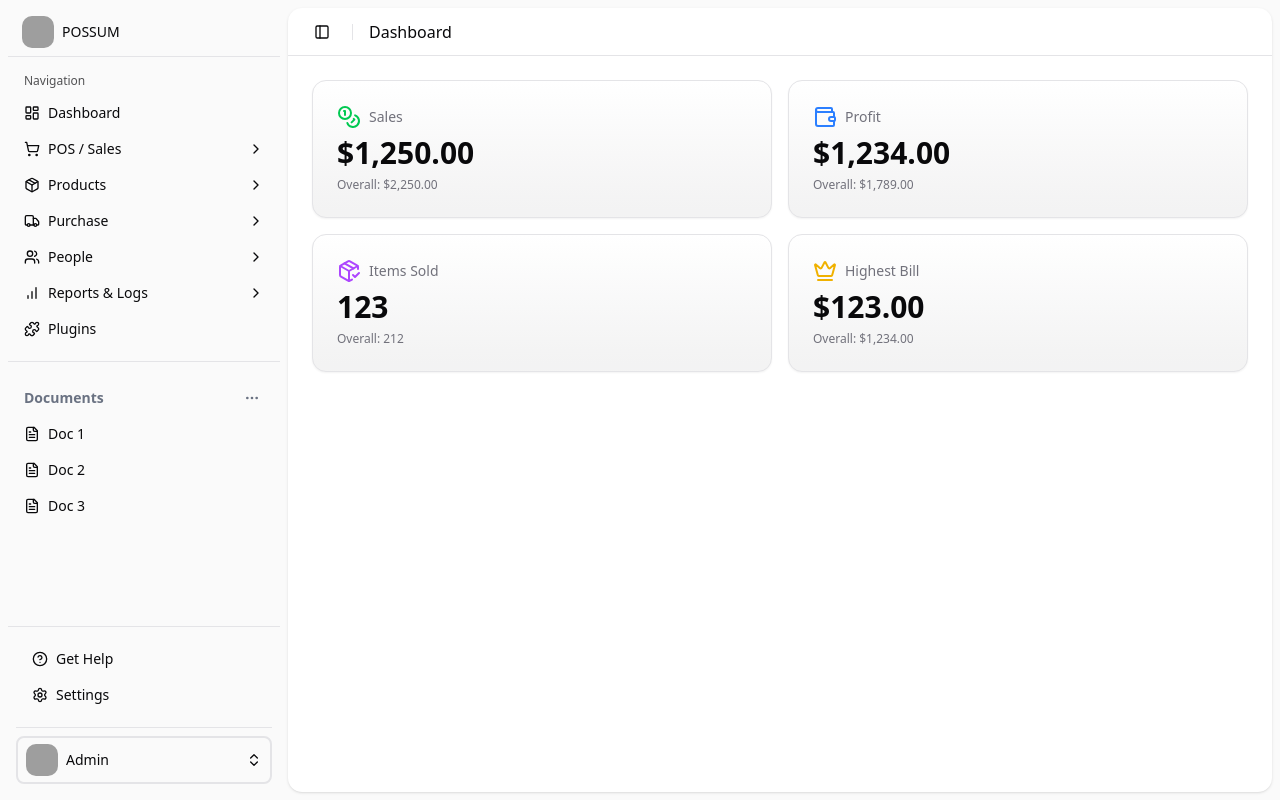
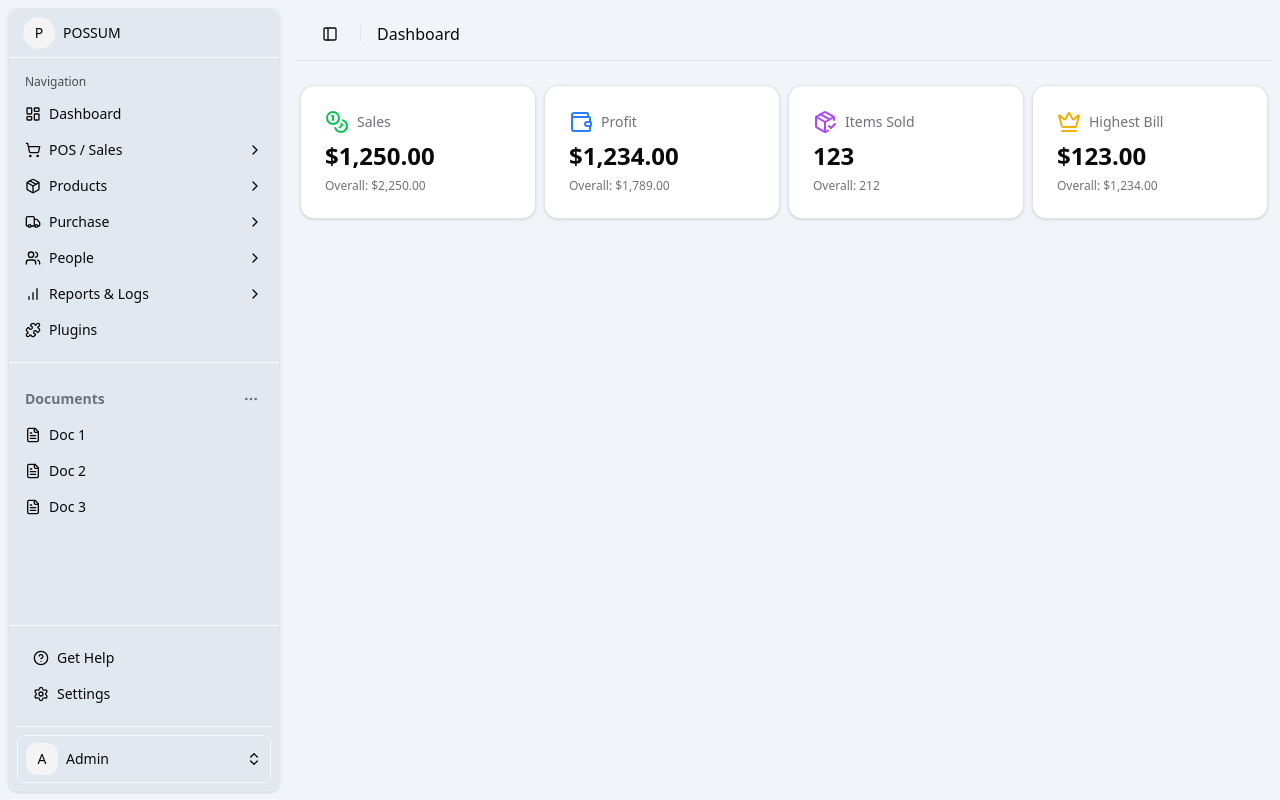
Before and after one commit to Krishneshvar/possum, a React (Vite) app in the folder app/: page / in a window 1280 px wide. Built offline with nearby package versions, Linux system fonts and the light colour scheme; grey boxes are pictures that could not be loaded.

Commit message:
feat: update colorscheme

```diff
--- a/app/src/app/App.jsx
+++ b/app/src/app/App.jsx
@@ -3,8 +3,7 @@ import { Toaster } from "@/components/ui/sonner";
 
 const appTheme = "light";
 
-const theme = {
-  light: {
+const colors = {
   primary: 'bg-blue-600',
   primary_hover: 'bg-blue-700',
   bg_bg: 'bg-white',
@@ -14,20 +13,7 @@ const theme = {
   text_secondary: 'bg-slate-500',
   bg_success: 'bg-emerald-600',
   bg_warning: 'bg-amber-600',
-    bg_error: 'bg-red-600'
-  },
-  dark: {
-    primary: 'bg-blue-500',
-    primary_hover: 'bg-blue-600',
-    bg_bg: 'bg-slate-900',
-    bg_surface: 'bg-slate-800',
-    bg_gentle_separation: 'bg-slate-700',
-    text_primary: 'bg-slate-100',
-    text_secondary: 'bg-slate-400',
-    bg_success: 'bg-emerald-500',
-    bg_warning: 'bg-amber-500',
-    bg_error: 'bg-red-500'
-  },
+  bg_error: 'bg-red-600',
 }
 
 export default function App() {
--- a/app/src/components/common/nav-documents.jsx
+++ b/app/src/components/common/nav-documents.jsx
@@ -59,7 +59,7 @@ export function NavDocuments({
       <SidebarMenu>
         {projects.map((item) => (
           <SidebarMenuItem key={item.name}>
-            <SidebarMenuButton asChild>
+            <SidebarMenuButton asChild className="hover:bg-slate-100">
               <a href={item.url}>
                 <FileText />
                 <span>{item.name}</span>
--- a/app/src/components/common/nav-main.jsx
+++ b/app/src/components/common/nav-main.jsx
@@ -45,7 +45,7 @@ export function NavMain({ items }) {
                 <SidebarMenuItem>
                   <CollapsibleTrigger asChild>
                     <Link to={item.url}>
-                      <SidebarMenuButton tooltip={item.title}>
+                      <SidebarMenuButton tooltip={item.title} className="hover:bg-slate-100">
                         {item.icon && <item.icon />}
                         <span>{item.title}</span>
                         <ChevronRight className="ml-auto transition-transform duration-200 group-data-[state=open]/collapsible:rotate-90" />
@@ -73,7 +73,7 @@ export function NavMain({ items }) {
 
           return (
             <SidebarMenuItem key={item.title}>
-              <SidebarMenuButton asChild tooltip={item.title}>
+              <SidebarMenuButton asChild tooltip={item.title} className="hover:bg-slate-100">
                 <Link to={item.url}>
                   {item.icon && <item.icon />}
                   <span>{item.title}</span>
--- a/app/src/components/common/nav-secondary.jsx
+++ b/app/src/components/common/nav-secondary.jsx
@@ -18,7 +18,7 @@ export function NavSecondary({
         <SidebarMenu>
           {items.map((item) => (
             <SidebarMenuItem key={item.title}>
-              <SidebarMenuButton asChild>
+              <SidebarMenuButton asChild className="hover:bg-slate-100">
                 <Link to={item.url}>
                   <item.icon />
                   <span>{item.title}</span>
--- a/app/src/components/common/nav-user.jsx
+++ b/app/src/components/common/nav-user.jsx
@@ -38,7 +38,7 @@ export function NavUser({
           <DropdownMenuTrigger asChild>
             <SidebarMenuButton
               size="lg"
-              className="border-2 data-[state=open]:bg-sidebar-accent data-[state=open]:text-sidebar-accent-foreground">
+              className="border-1 border-slate-50 data-[state=open]:bg-sidebar-accent data-[state=open]:text-sidebar-accent-foreground hover:bg-slate-100">
               <Avatar className="h-8 w-8 rounded-lg">
                 <AvatarImage src={user.avatar} alt={user.name} />
                 <AvatarFallback className="rounded-lg">{user.name.charAt(0)}</AvatarFallback>
--- a/app/src/components/common/site-header.jsx
+++ b/app/src/components/common/site-header.jsx
@@ -29,7 +29,7 @@ export function SiteHeader() {
 
   return (
     <header
-      className="flex h-[var(--header-height)] shrink-0 items-center gap-2 border-b transition-[width,height] ease-linear group-has-data-[collapsible=icon]/sidebar-wrapper:h-[var(--header-height)]">
+      className="py-3">
       <div className="flex w-full items-center gap-1 px-4 lg:gap-2 lg:px-6">
         <SidebarTrigger className="-ml-1" />
         <Separator orientation="vertical" className="mx-2 data-[orientation=vertical]:h-4" />
--- a/app/src/components/common/stat-cards.jsx
+++ b/app/src/components/common/stat-cards.jsx
@@ -8,16 +8,16 @@ import {
 export function StatCards({ cardData }) {
   return (
     <div
-      className="*:data-[slot=card]:from-primary/5 *:data-[slot=card]:to-card dark:*:data-[slot=card]:bg-card grid grid-cols-1 gap-4 px-4 *:data-[slot=card]:bg-gradient-to-t *:data-[slot=card]:shadow-xs lg:px-6 @xl/main:grid-cols-2 @5xl/main:grid-cols-4">
+      className="grid grid-cols-4 gap-2">
       {cardData.map((item, index) => {
         const Icon = item.icon;
         return (
-          <Card key={index} className="@container/card">
+          <Card key={index}>
             <CardHeader>
               <CardDescription className="flex gap-2 items-center">
                 <Icon className={item.color} /> {item.title}
               </CardDescription>
-              <CardTitle className="text-2xl font-semibold tabular-nums @[250px]/card:text-3xl">
+              <CardTitle className="text-2xl font-semibold">
                 {item.todayValue}
               </CardTitle>
               {item.overallValue && (
--- a/app/src/layouts/Dashboard/DashboardPage.jsx
+++ b/app/src/layouts/Dashboard/DashboardPage.jsx
@@ -8,9 +8,9 @@ import { AppSidebar } from "@/layouts/Sidebar/app-sidebar";
 import { StatCards } from "@/components/common/stat-cards";
 import { SiteHeader } from '@/components/common/site-header';
 import {
-  SidebarInset,
   SidebarProvider,
 } from "@/components/ui/sidebar";
+import { Separator } from '@/components/ui/separator';
 
 import { cardData } from './dashboardStatsData';
 
@@ -38,19 +38,17 @@ export default function DashboardPage() {
   return (
     <HashRouter>
       <SidebarProvider
-        style={
-          {
+        className="bg-slate-100"
+        style={{
           "--sidebar-width": "calc(var(--spacing) * 72)",
           "--header-height": "calc(var(--spacing) * 12)",
-          }
-        }
+        }}
       >
-        <AppSidebar variant="inset" />
-        <SidebarInset>
+        <AppSidebar variant="floating" />
+        <div className="w-full bg-slate-100 p-2">
           <SiteHeader />
-          <div className="flex flex-1 flex-col">
-            <div className="@container/main flex flex-1 flex-col gap-2">
-              <div className="flex flex-col gap-4 py-4 md:gap-6 md:py-6">
+          <Separator />
+          <div className=" flex flex-1 flex-col py-6 px-1">
             <Routes>
               <Route path="/" element={<StatCards cardData={cardData} />} />
               <Route path="/dashboard" element={<StatCards cardData={cardData} />} />
@@ -83,8 +81,6 @@ export default function DashboardPage() {
             </Routes>
           </div>
         </div>
-          </div>
-        </SidebarInset>
       </SidebarProvider>
     </HashRouter>
   );
--- a/app/src/layouts/Sidebar/app-sidebar.jsx
+++ b/app/src/layouts/Sidebar/app-sidebar.jsx
@@ -24,12 +24,12 @@ export function AppSidebar({
 }) {
   return (
     <Sidebar collapsible="icon" {...props}>
-      <SidebarHeader>
+      <SidebarHeader className="bg-slate-200 rounded-t-lg">
         <SidebarMenu>
           <SidebarMenuItem>
             <SidebarMenuButton
               asChild
-              className="data-[slot=sidebar-menu-button]:!p-1.5"
+              className="data-[slot=sidebar-menu-button]:!p-1.5 hover:bg-transparent"
             >
               <div className="flex items-center gap-2">
                 <Avatar className="rounded-lg">
@@ -43,22 +43,22 @@ export function AppSidebar({
         </SidebarMenu>
       </SidebarHeader>
 
-      <Separator />
+      <Separator className="bg-slate-50" />
 
-      <SidebarContent>
+      <SidebarContent className="bg-slate-200">
         <NavMain items={sidebarData.navMain} />
 
-        <Separator />
+        <Separator className="bg-slate-50" />
 
         <NavDocuments projects={sidebarData.documents} />
       </SidebarContent>
 
-      <Separator />
+      <Separator className="bg-slate-50" />
 
-      <SidebarFooter>
+      <SidebarFooter  className="bg-slate-200 rounded-b-lg">
         <NavSecondary items={sidebarData.navSecondary} />
 
-        <Separator />
+        <Separator className="bg-slate-50" />
 
         <NavUser user={sidebarData.user} />
       </SidebarFooter>
```
Also changed, not shown: 1 other file (tests, documents, lock files or other folders). Lines whose indentation alone changed are shown as unchanged.
